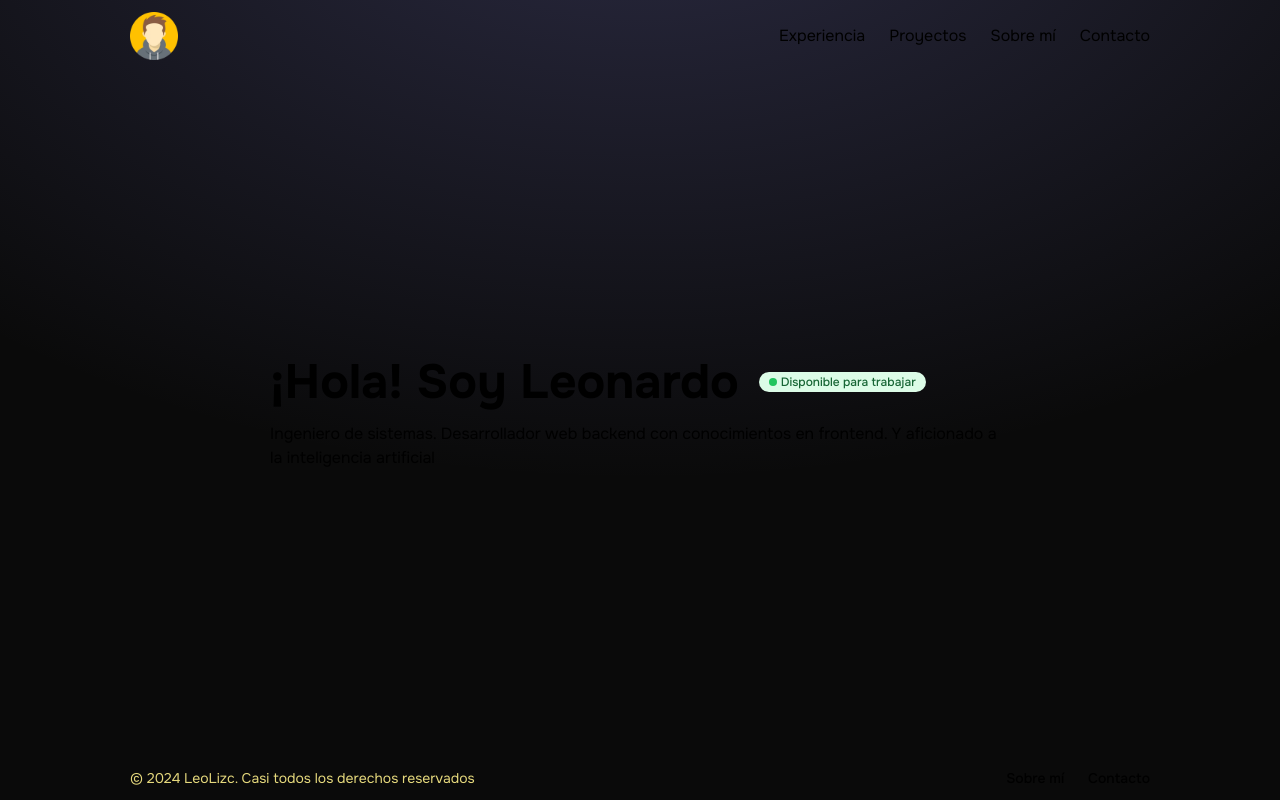
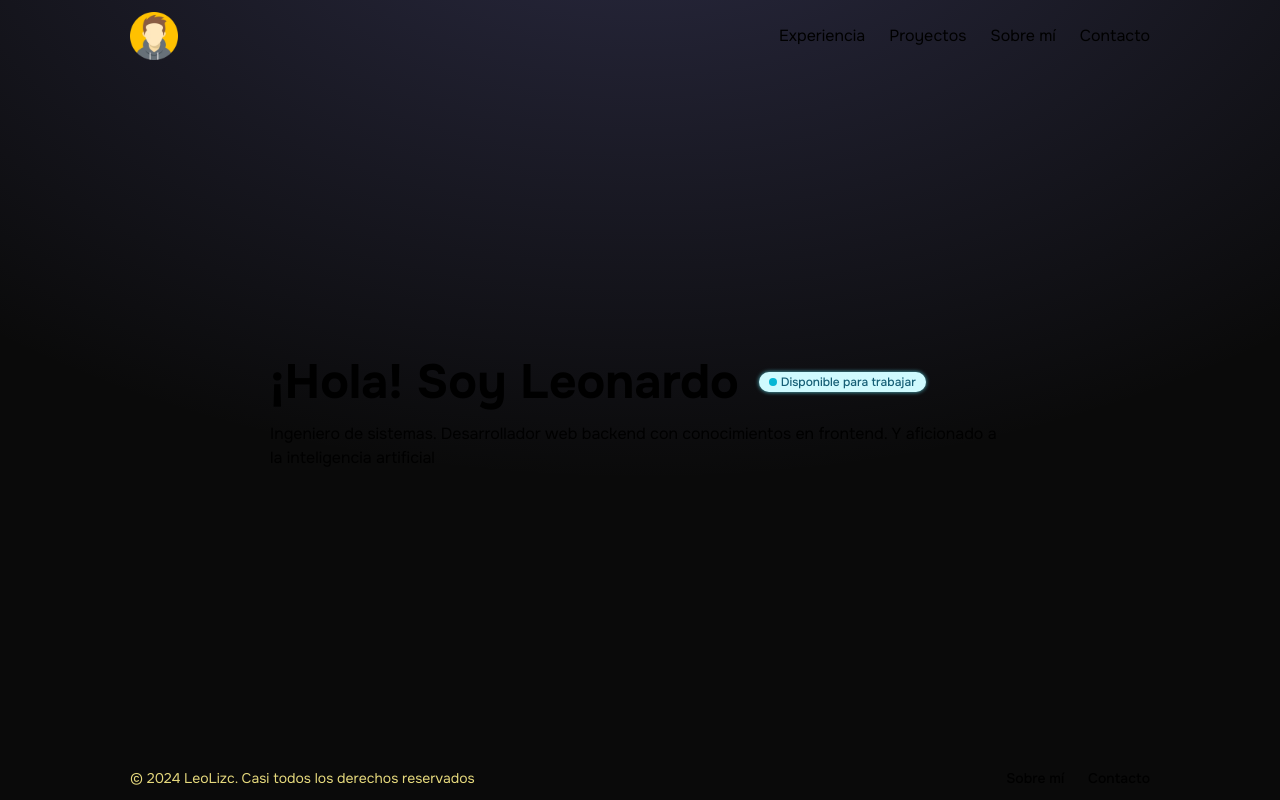
Before and after one commit to LeoLizc/leolizc.portfolio, a Next.js app: page / in a window 1280 px wide. Built offline with nearby package versions, Linux system fonts and the light colour scheme.

Commit message:
Update indicator styles

```diff
--- a/src/ui/components/indicator.tsx
+++ b/src/ui/components/indicator.tsx
@@ -5,9 +5,9 @@
 
 export default function Indicator({ children, href = '' }: IndicatorProps) {
   return (
-    <a href={href} className="inline-flex items-center">
-      <span className="inline-flex items-center bg-green-100 text-green-800 text-xs font-medium px-2.5 py-0.5 rounded-full dark:bg-green-900 dark:text-green-300">
-        <span className="w-2 h-2 me-1 bg-green-500 rounded-full" />
+    <a href={href} className="inline-flex items-center hover:scale-105 transition drop-shadow-hilight-md">
+      <span className="inline-flex items-center bg-cyan-100 text-cyan-800 text-xs font-medium px-2.5 py-0.5 rounded-full dark:bg-cyan-900 dark:text-cyan-200">
+        <span className="w-2 h-2 me-1 bg-cyan-500 rounded-full" />
         {children}
       </span>
     </a>
--- a/tailwind.config.ts
+++ b/tailwind.config.ts
@@ -13,6 +13,12 @@
         'gradient-conic':
           'conic-gradient(from 180deg at 50% 50%, var(--tw-gradient-stops))',
       },
+      boxShadow: {
+        'hilight-md': '0 0 4px 0 rgba(103, 232, 249, 0.8)',
+      },
+      dropShadow: {
+        'hilight-md': '0 0 2px rgba(103, 232, 249, 0.8)',
+      },
     },
   },
   plugins: [],
```
